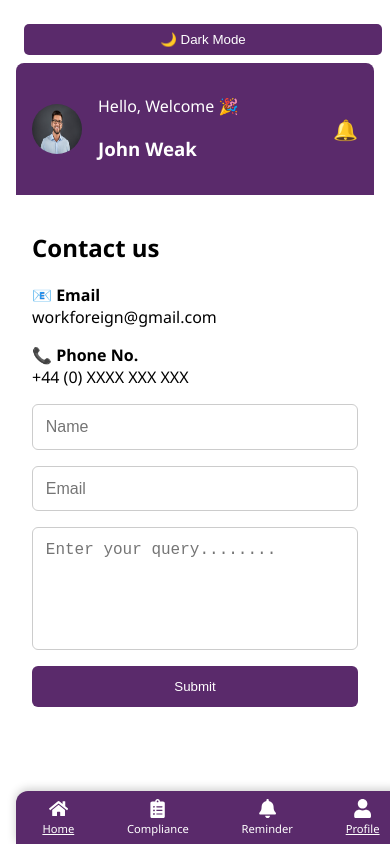
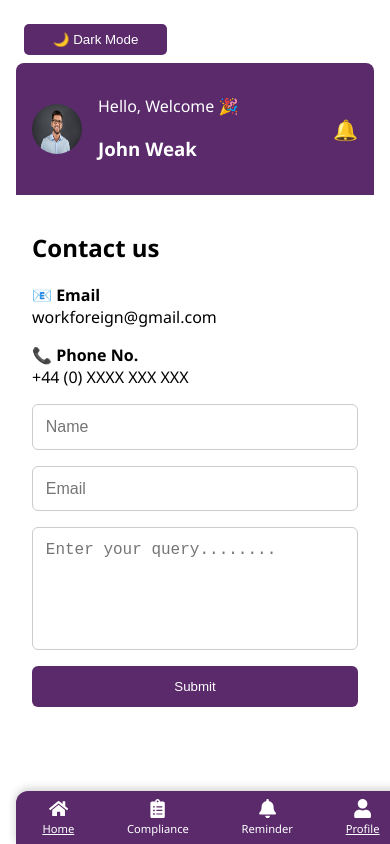
Before and after one commit to Saima9/task1, a React (Create React App) app: page / in a window 390 px wide. Built offline with nearby package versions, Linux system fonts and the light colour scheme.

Commit message:
Update App.css

```diff
--- a/src/App.css
+++ b/src/App.css
@@ -30,7 +30,7 @@
    padding: 1rem;
   }
 .toggle-mode {
-    width: 100%;
+    width: 40%;
 
   }
 }
```
